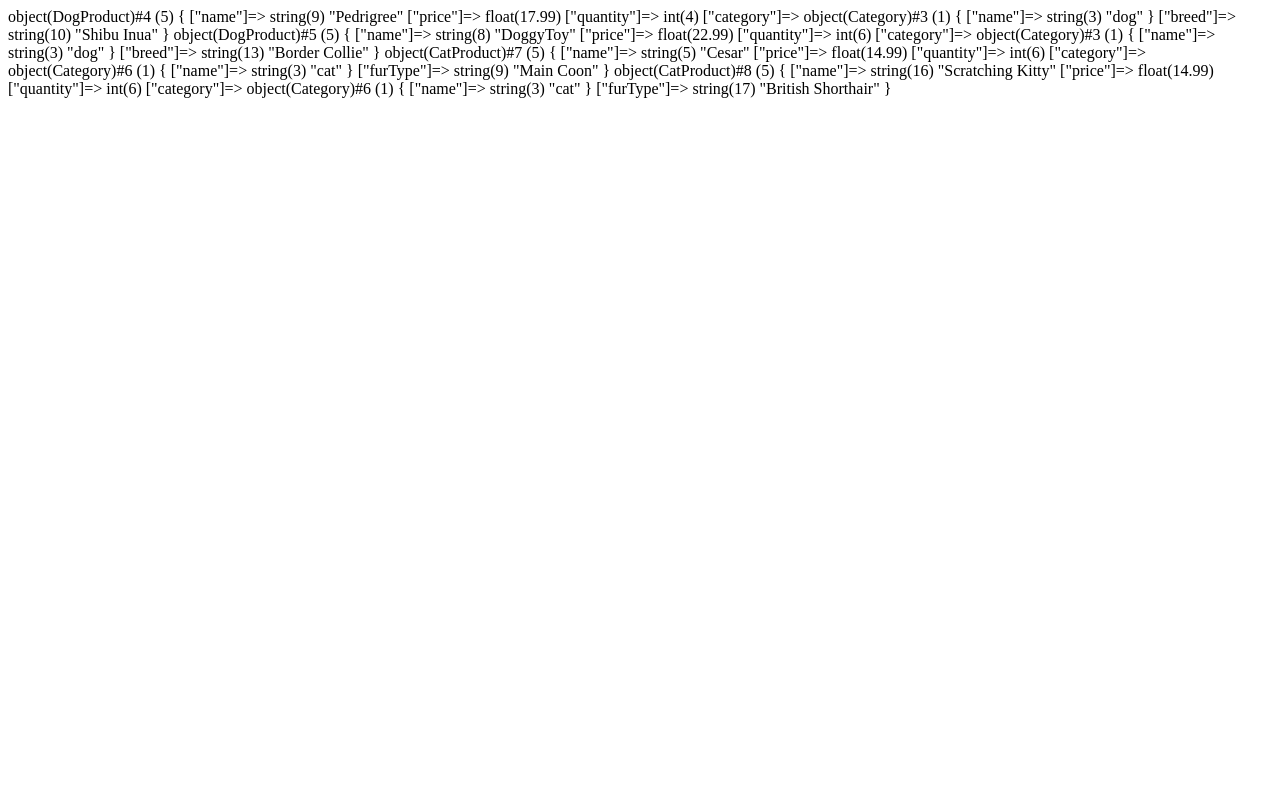
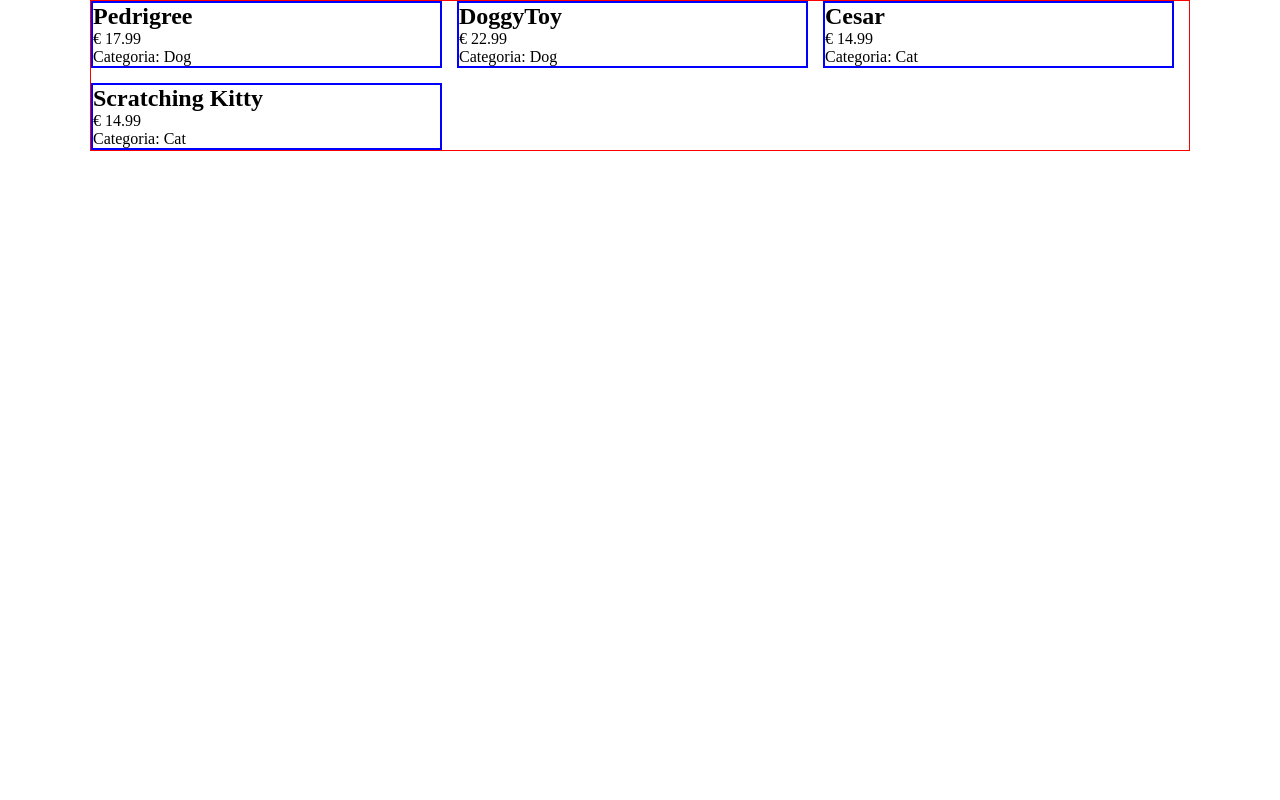
Before and after one commit to MonicaSerraWebDeveloper/php-oop-2, a PHP site: page / in a window 1280 px wide. Run offline with PHP 8.4, Linux system fonts and the light colour scheme.

Commit message:
feat: print the info of the products

```diff
--- a/Models/Product.php
+++ b/Models/Product.php
@@ -1,5 +1,4 @@
 <?php
-
 
 class Product {
     public $name;
--- a/index.php
+++ b/index.php
@@ -1,30 +1,28 @@
 <?php
 
-require_once __DIR__ . '/Models/DogProduct.php';
-require_once __DIR__ . '/Models/CatProduct.php';
+require_once __DIR__ . '/Models/DogCategory.php';
+require_once __DIR__ . '/Models/CatCategory.php';
 require_once __DIR__ . '/Models/Category.php';
 require_once __DIR__ . '/Models/Shop.php';
 
-
 $shop = new Shop('Pet Shop');
 
-$dogCategory = new Category('dog');
-$dogKibble = new DogProduct('Pedrigree', 17.99, 4, $dogCategory, 'Shibu Inua');
-$dogToy = new DogProduct('DoggyToy', 22.99, 6, $dogCategory, 'Border Collie');
+$dogCategory = new Category('Dog');
+$dogKibble = new Product('Pedrigree', 17.99, 4, $dogCategory);
+$dogToy = new Product('DoggyToy', 22.99, 6, $dogCategory);
 $shop->addProduct($dogKibble);
 
-$catCategory = new Category('cat');
-$catFood = new CatProduct('Cesar', 14.99, 6, $catCategory, 'Main Coon');
-$scratchingPost = new CatProduct('Scratching Kitty', 14.99, 6, $catCategory, 'British Shorthair');
+$catCategory = new Category('Cat');
+$catFood = new Product('Cesar', 14.99, 6, $catCategory);
+$scratchingPost = new Product('Scratching Kitty', 14.99, 6, $catCategory);
 $shop->addProduct($catFood);
 
-var_dump($dogKibble);
-var_dump($dogToy);
-
-var_dump($catFood);
-var_dump($scratchingPost);
-
-
+$products = [
+    $dogKibble,
+    $dogToy,
+    $catFood,
+    $scratchingPost,
+]
 
 ?>
 
@@ -33,9 +31,20 @@ var_dump($scratchingPost);
 <head>
     <meta charset="UTF-8">
     <meta name="viewport" content="width=device-width, initial-scale=1.0">
+    <link rel="stylesheet" href="./style/style.css">
     <title>OOB - 2</title>
 </head>
 <body>
 
+    <div class="product-container">
+        <?php foreach($products as $product) {  ?>
+        <div class="single-product">
+            <h2><?php echo $product->name ?></h2>
+            <p>€ <?php echo $product->price ?></p>
+            <div>Categoria: <?php echo $product->category->name ?></div>
+        </div>
+        <?php }?>
+    </div>
+
 </body>
 </html>
--- /dev/null
+++ b/style/style.css
@@ -0,0 +1,24 @@
+/*-------------------
+        RESET
+---------------------*/
+
+* {
+    margin: 0;
+    padding: 0;
+    box-sizing: border-box;
+}
+
+
+.product-container {
+    max-width: 1100px;
+    margin: 0 auto;
+    display: flex;
+    flex-wrap: wrap;
+    gap: 15px;
+    border: 1px solid red;
+}
+
+.single-product {
+    width: calc((100% / 3) - 15px);
+    border: 2px solid blue;
+}
```
Also changed, not shown: Models/CatCategory.php (renamed from Models/CatProduct.php), Models/DogCategory.php (renamed from Models/DogProduct.php).
